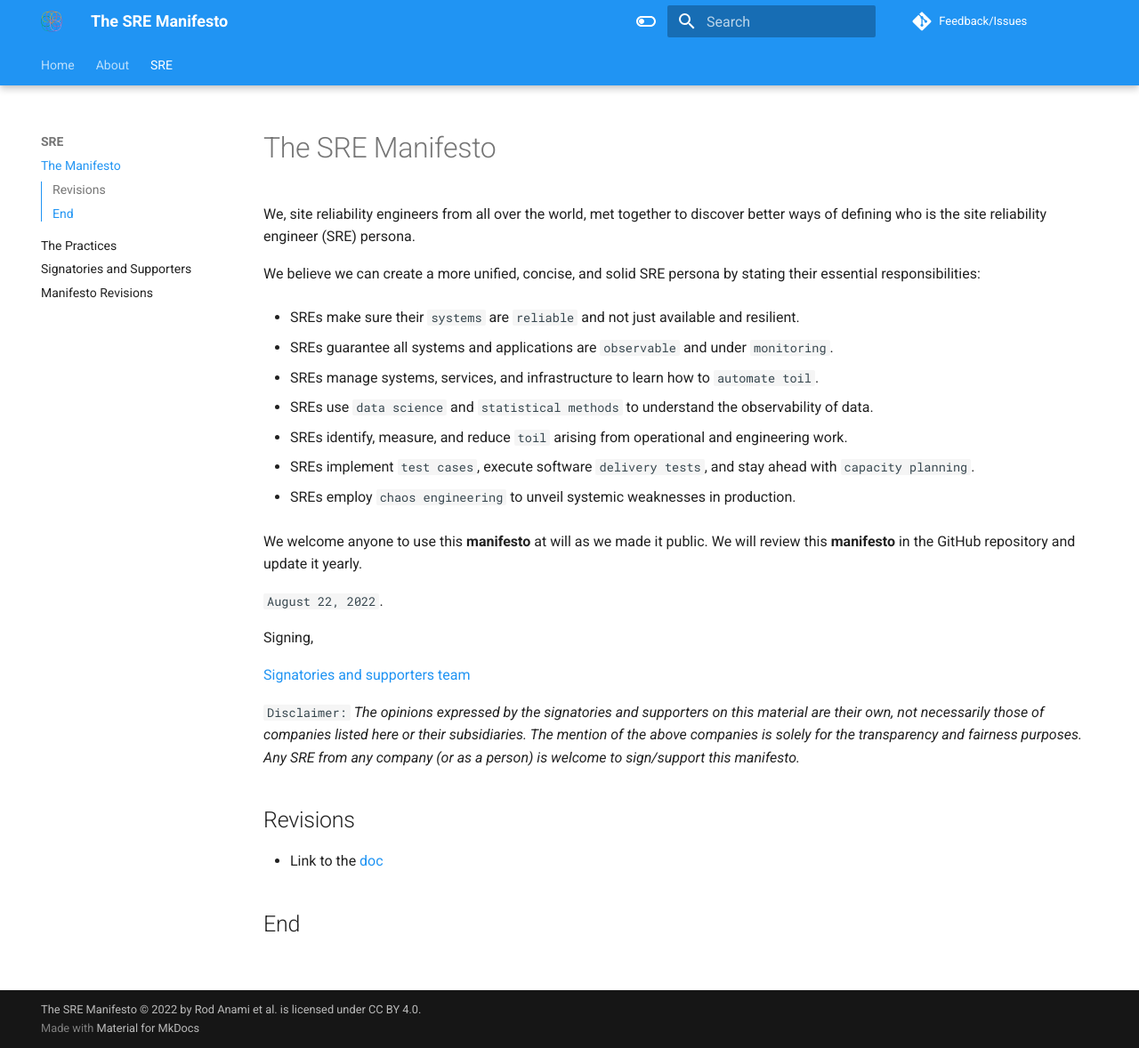
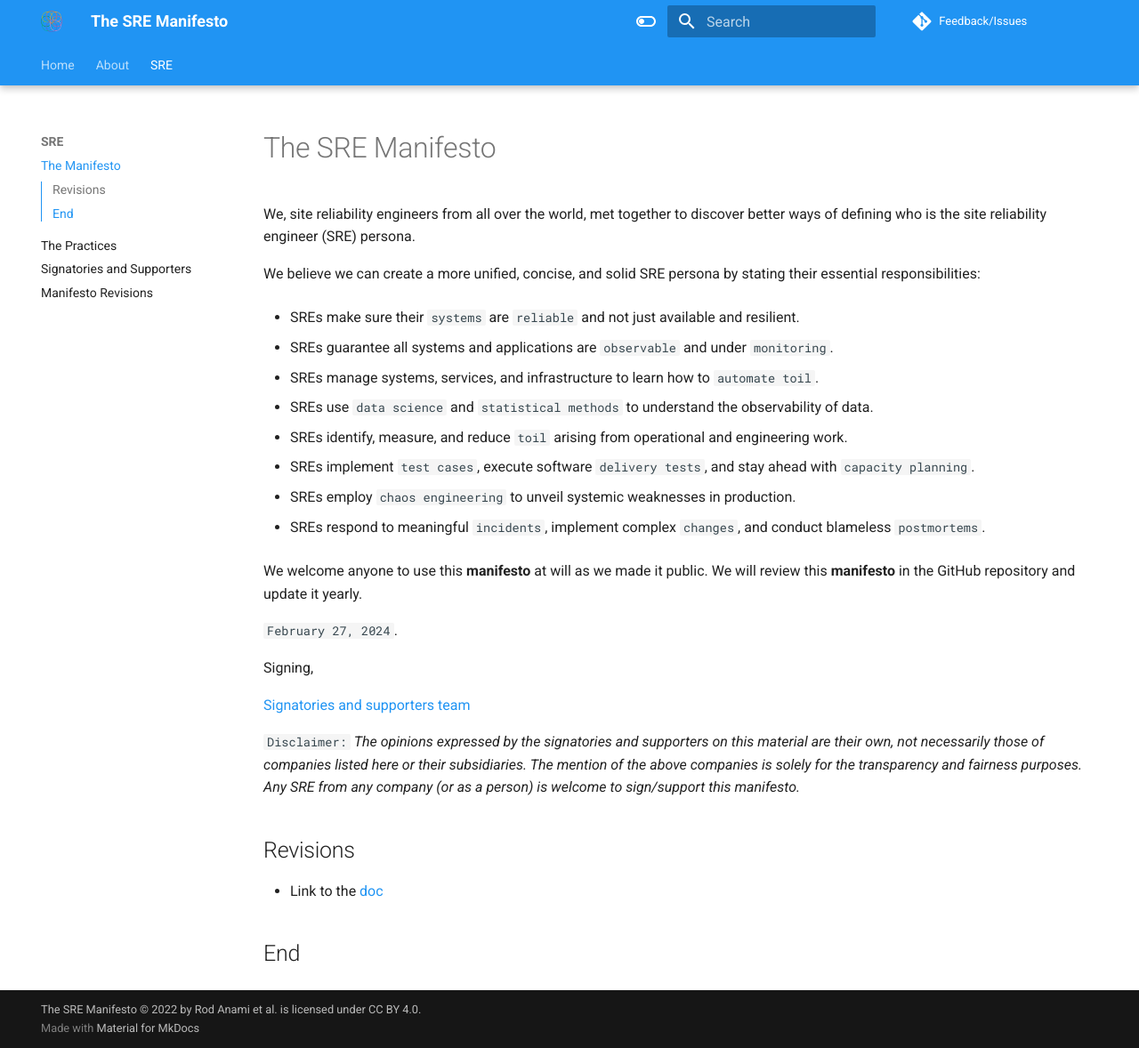
Before and after one commit to rod4n4m1/sre-manifesto, an MkDocs documentation site: the page built from docs/sre/manifesto.md, in a window 1280 px wide and 1178 px high. Shown: the whole window at 89% size. Built offline with MkDocs 1.6.1 and Material for MkDocs 9.7.7, drawn with Linux system fonts in a browser that asks for light colours; comment, search, counter and statistics services are not loaded.

Commit message:
added a new manifesto statement

```diff
--- a/docs/sre/manifesto.md
+++ b/docs/sre/manifesto.md
@@ -18,9 +18,11 @@ We believe we can create a more unified, concise, and solid SRE persona by stati
 
 * SREs employ `chaos engineering` to unveil systemic weaknesses in production.
 
+* SREs respond to meaningful `incidents`, implement complex `changes`, and conduct blameless `postmortems`.
+
 We welcome anyone to use this **manifesto** at will as we made it public. We will review this **manifesto** in the GitHub repository and update it yearly.
 
-`August 22, 2022`.
+`February 27, 2024`.
 
 Signing,
 
```
